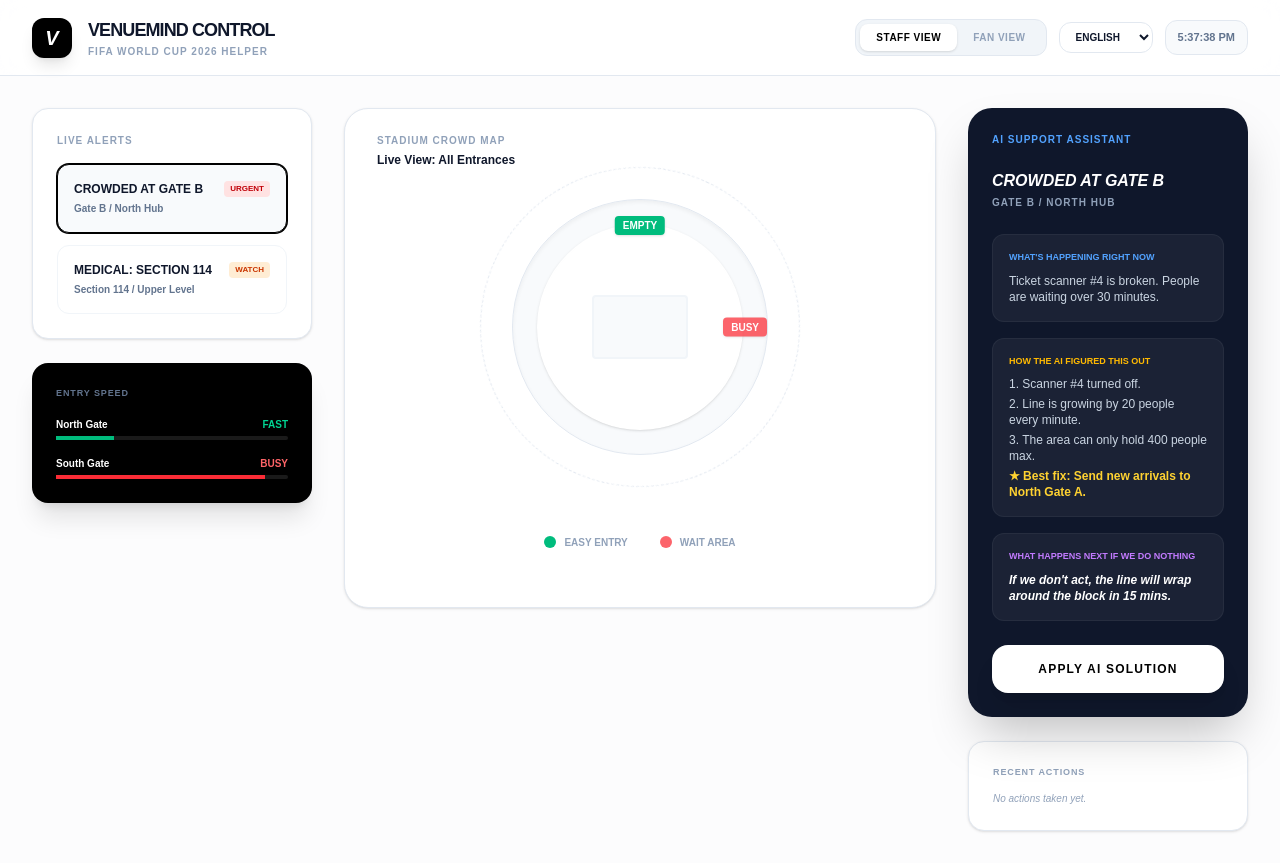
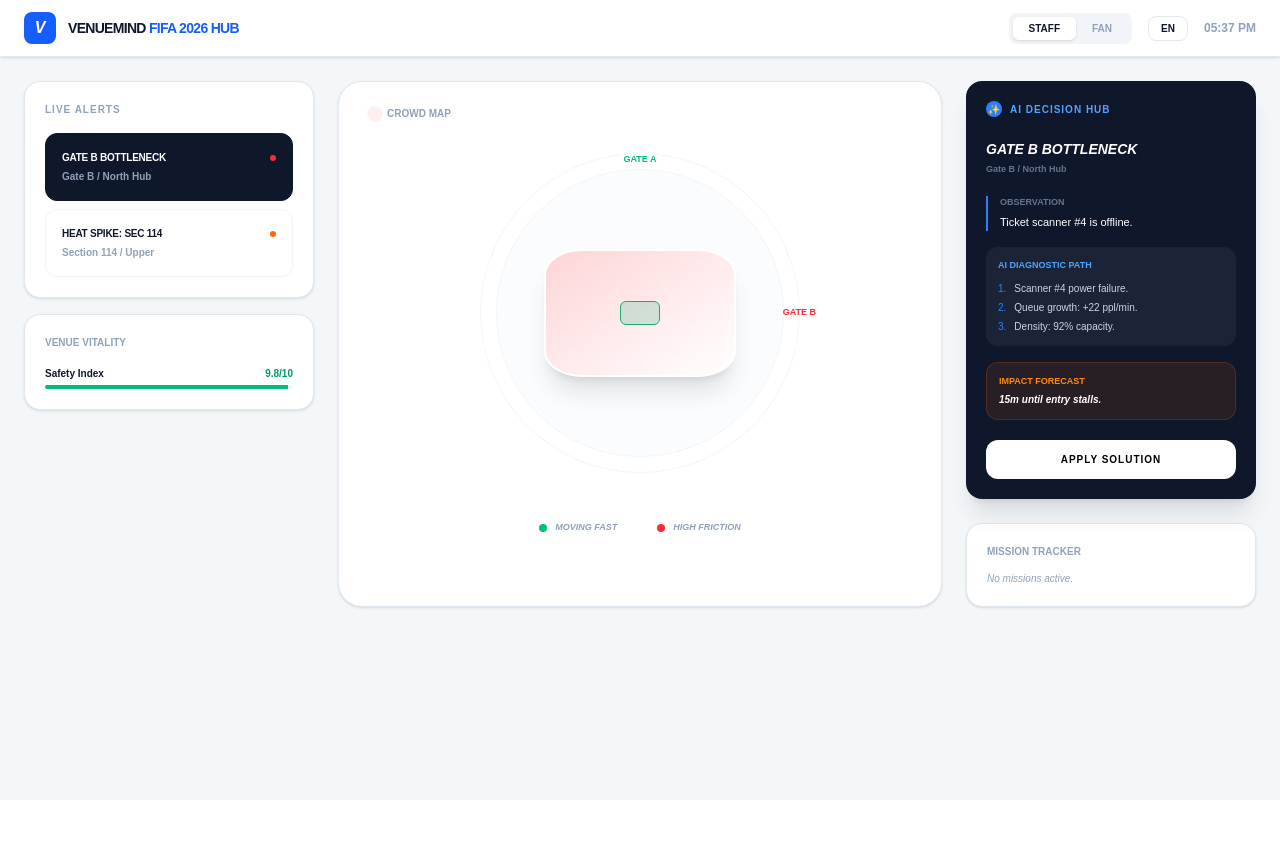
Before and after one commit to Zathist/StadiumFIFA, a Next.js app: page / in a window 1280 px wide. After the commit the page ends 800 px from the top, so only its background shows below. Built offline with nearby package versions, Linux system fonts and the light colour scheme.

Commit message:
Update page.tsx

```diff
--- a/app/page.tsx
+++ b/app/page.tsx
@@ -2,48 +2,42 @@
 
 import { useEffect, useState, useMemo } from "react";
 
-// --- Human-Friendly UI Text ---
+// --- Multi-Language Config ---
 const UI_TEXT = {
   en: {
-    title: "VenueMind Control",
-    sub: "FIFA World Cup 2026 Helper",
-    opsMode: "Staff View",
-    fanMode: "Fan View",
+    title: "VenueMind",
+    sub: "FIFA 2026 Hub",
+    opsMode: "Staff",
+    fanMode: "Fan",
     incidents: "Live Alerts",
-    heatmap: "Stadium Crowd Map",
-    dispatch: "AI Support Assistant",
-    threatLevel: "Status: Normal",
-    cta: "Apply AI Solution",
-    sustainability: "Eco-Impact: 92%",
-    fanWelcome: "Welcome to the Stadium!",
-    fanSub: "We'll help you find the best way to your seat.",
-    safetyTip: "Reminder: Only clear bags allowed today."
+    heatmap: "Crowd Map",
+    dispatch: "AI Decision Hub",
+    cta: "Apply Solution",
+    fanWelcome: "Welcome, Fan!",
+    fanSub: "Live guidance for SoFi Stadium.",
   },
   es: {
-    title: "VenueMind Control",
-    sub: "Ayudante Copa Mundial 2026",
+    title: "VenueMind",
+    sub: "FIFA 2026 Hub",
     opsMode: "Personal",
-    fanMode: "Vista de Fan",
-    incidents: "Alertas en Vivo",
-    heatmap: "Mapa de Multitud",
-    dispatch: "Asistente de IA",
-    threatLevel: "Estado: Normal",
-    cta: "Aplicar Solución IA",
-    sustainability: "Eco-Impacto: 92%",
-    fanWelcome: "¡Bienvenido al Estadio!",
-    fanSub: "Te ayudaremos a encontrar el mejor camino.",
-    safetyTip: "Recordatorio: Solo bolsas transparentes permitidas."
+    fanMode: "Fan",
+    incidents: "Alertas",
+    heatmap: "Mapa",
+    dispatch: "Centro de IA",
+    cta: "Aplicar Solución",
+    fanWelcome: "¡Bienvenido!",
+    fanSub: "Guía en vivo para el Estadio SoFi.",
   }
 };
 
 type Incident = {
   id: string;
-  level: "URGENT" | "WATCH" | "INFO";
+  level: "URGENT" | "WATCH";
   title: string;
-  reasoning: string;
+  summary: string;
+  steps: string[];
   prediction: string;
   location: string;
-  time: string;
 };
 
 export default function EliteVenueConsole() {
@@ -51,10 +45,8 @@ export default function EliteVenueConsole() {
   const [persona, setPersona] = useState<"OPS" | "FAN">("OPS");
   const [selectedId, setSelectedId] = useState("INC-1");
   const [time, setTime] = useState("");
-
-  // New States for Human-Friendly Feedback
   const [dispatchStatus, setDispatchStatus] = useState<"idle" | "sending" | "confirmed">("idle");
-  const [actionLog, setActionLog] = useState<string[]>([]);
+  const [missions, setMissions] = useState<string[]>([]);
 
   const t = UI_TEXT[lang];
 
@@ -62,229 +54,198 @@ export default function EliteVenueConsole() {
     {
       id: "INC-1",
       level: "URGENT",
-      title: lang === 'en' ? "Crowded at Gate B" : "Multitud en Puerta B",
-      reasoning: "Ticket scanner #4 is broken. People are waiting over 30 minutes.",
-      prediction: "If we don't act, the line will wrap around the block in 15 mins.",
-      location: "Gate B / North Hub",
-      time: "10:32 AM"
+      title: lang === 'en' ? "Gate B Bottleneck" : "Atasco Puerta B",
+      summary: "Ticket scanner #4 is offline.",
+      steps: [
+        lang === 'en' ? "Scanner #4 power failure." : "Fallo de energía escáner #4.",
+        lang === 'en' ? "Queue growth: +22 ppl/min." : "Crecimiento cola: +22 pers/min.",
+        lang === 'en' ? "Density: 92% capacity." : "Densidad: 92% capacidad."
+      ],
+      prediction: lang === 'en' ? "15m until entry stalls." : "15m hasta parada total.",
+      location: "Gate B / North Hub"
     },
     {
       id: "INC-2",
       level: "WATCH",
-      title: lang === 'en' ? "Medical: Section 114" : "Médico: Sección 114",
-      reasoning: "Temperature sensors show it's too hot here. High risk of fainting.",
-      prediction: "Direct fans to water stations. Send medical unit to check the area.",
-      location: "Section 114 / Upper Level",
-      time: "10:38 AM"
+      title: lang === 'en' ? "Heat Spike: Sec 114" : "Calor: Sec 114",
+      summary: "Zone temp reached 34°C.",
+      steps: [
+        lang === 'en' ? "Sensor 14 reporting peak heat." : "Sensor 14 reporta calor pico.",
+        lang === 'en' ? "No wind flow in upper concourse." : "Sin flujo aire en nivel superior.",
+        lang === 'en' ? "High risk of dehydration." : "Riesgo deshidratación alto."
+      ],
+      prediction: lang === 'en' ? "Medical alerts expected soon." : "Alertas médicas pronto.",
+      location: "Section 114 / Upper"
     }
   ], [lang]);
 
   useEffect(() => {
-    setTime(new Date().toLocaleTimeString());
-    const i = setInterval(() => setTime(new Date().toLocaleTimeString()), 1000);
+    setTime(new Date().toLocaleTimeString([], { hour: '2-digit', minute: '2-digit' }));
+    const i = setInterval(() => setTime(new Date().toLocaleTimeString([], { hour: '2-digit', minute: '2-digit' })), 1000);
     return () => clearInterval(i);
   }, []);
 
   const current = incidents.find(i => i.id === selectedId) || incidents[0];
 
-  const handleApplySolution = () => {
+  const handleApply = () => {
     setDispatchStatus("sending");
-
-    // Simulate a "Human" timeline of events
     setTimeout(() => {
       setDispatchStatus("confirmed");
-      setActionLog(prev => [`${current.title} - Staff Dispatched (${new Date().toLocaleTimeString()})`, ...prev.slice(0, 2)]);
-
-      // Reset after 5 seconds to show it's "Done"
-      setTimeout(() => setDispatchStatus("idle"), 5000);
-    }, 1500);
+      setMissions(prev => [`${current.title} - Active`, ...prev.slice(0, 1)]);
+      setTimeout(() => setDispatchStatus("idle"), 3000);
+    }, 1200);
   };
 
   return (
-    <main className="min-h-screen bg-[#fcfcfd] text-slate-900 font-sans antialiased">
+    <main className="min-h-screen bg-[#F4F7F9] text-slate-900 font-sans selection:bg-blue-100">
 
-      {/* HEADER */}
-      <header className="border-b border-slate-200 bg-white/80 backdrop-blur-md px-8 py-4 sticky top-0 z-50">
-        <div className="max-w-[1400px] mx-auto flex flex-col md:flex-row justify-between items-center gap-4">
-          <div className="flex items-center gap-4">
-            <div className="w-10 h-10 bg-black rounded-xl flex items-center justify-center shadow-lg">
-              <span className="text-white font-black italic text-xl">V</span>
-            </div>
-            <div>
-              <h1 className="text-lg font-black tracking-tighter uppercase">{t.title}</h1>
-              <p className="text-[10px] font-bold text-slate-400 uppercase tracking-widest">{t.sub}</p>
-            </div>
+      {/* COMPACT NAV */}
+      <header className="bg-white border-b border-slate-200 px-6 py-3 sticky top-0 z-50 shadow-sm">
+        <div className="max-w-7xl mx-auto flex justify-between items-center">
+          <div className="flex items-center gap-3">
+            <div className="w-8 h-8 bg-blue-600 rounded-lg flex items-center justify-center text-white font-black italic">V</div>
+            <h1 className="font-black tracking-tighter uppercase text-sm">{t.title} <span className="text-blue-600">{t.sub}</span></h1>
           </div>
 
-          <div className="flex items-center gap-3">
-            <div className="flex p-1 bg-slate-100 rounded-xl border border-slate-200">
-              <button onClick={() => setPersona("OPS")} className={`px-4 py-1.5 rounded-lg text-[10px] font-black uppercase tracking-wider transition-all ${persona === "OPS" ? "bg-white shadow-sm text-black" : "text-slate-400"}`}>{t.opsMode}</button>
-              <button onClick={() => setPersona("FAN")} className={`px-4 py-1.5 rounded-lg text-[10px] font-black uppercase tracking-wider transition-all ${persona === "FAN" ? "bg-white shadow-sm text-black" : "text-slate-400"}`}>{t.fanMode}</button>
+          <div className="flex items-center gap-4">
+            <div className="flex p-1 bg-slate-100 rounded-lg">
+              <button onClick={() => setPersona("OPS")} className={`px-4 py-1 rounded-md text-[10px] font-black uppercase transition-all ${persona === "OPS" ? "bg-white shadow-sm" : "text-slate-400"}`}>{t.opsMode}</button>
+              <button onClick={() => setPersona("FAN")} className={`px-4 py-1 rounded-md text-[10px] font-black uppercase transition-all ${persona === "FAN" ? "bg-white shadow-sm" : "text-slate-400"}`}>{t.fanMode}</button>
             </div>
-            <select value={lang} onChange={(e) => setLang(e.target.value as "en" | "es")} className="bg-white border border-slate-200 rounded-xl text-[10px] font-black uppercase px-3 py-2 outline-none">
-              <option value="en">English</option>
-              <option value="es">Español</option>
-            </select>
-            <div className="bg-slate-50 px-3 py-2 rounded-xl font-mono text-[11px] font-bold border border-slate-200 text-slate-500">{time}</div>
+            <button onClick={() => setLang(lang === 'en' ? 'es' : 'en')} className="text-[10px] font-black uppercase border border-slate-200 px-3 py-1 rounded-lg hover:bg-slate-50">{lang}</button>
+            <span className="font-mono text-xs font-bold text-slate-400">{time}</span>
           </div>
         </div>
       </header>
 
-      <div className="max-w-[1400px] mx-auto px-8 py-8">
-        <div className="grid lg:grid-cols-12 gap-8 items-start">
+      <div className="max-w-7xl mx-auto p-6 grid lg:grid-cols-12 gap-6">
 
-          {/* COLUMN 1: ALERTS */}
-          <div className="lg:col-span-3 space-y-6">
-            <div className="bg-white border border-slate-200 rounded-2xl p-6 shadow-sm">
+        {/* COL 1: ALERTS */}
+        <div className="lg:col-span-3 space-y-4">
+          <div className="bg-white p-5 rounded-2xl border border-slate-200 shadow-sm">
             <h2 className="text-[10px] font-black text-slate-400 uppercase tracking-widest mb-4">{t.incidents}</h2>
 
             {persona === "OPS" ? (
-                <div className="space-y-3">
+              <div className="space-y-2">
                 {incidents.map(i => (
-                    <button key={i.id} onClick={() => { setSelectedId(i.id); setDispatchStatus("idle"); }} className={`w-full p-4 rounded-xl border text-left transition-all block ${selectedId === i.id ? "bg-slate-50 border-black ring-1 ring-black" : "bg-white border-slate-100 hover:bg-slate-50"}`}>
-                      <div className="flex justify-between items-start mb-1">
-                        <h3 className="text-xs font-black text-slate-900 uppercase">{i.title}</h3>
-                        <span className={`text-[8px] font-black px-1.5 py-0.5 rounded ${i.level === 'URGENT' ? 'bg-red-100 text-red-700' : 'bg-orange-100 text-orange-700'}`}>{i.level}</span>
+                  <button key={i.id} onClick={() => setSelectedId(i.id)} className={`w-full p-4 rounded-xl text-left border transition-all ${selectedId === i.id ? "bg-slate-900 border-slate-900 text-white" : "bg-white border-slate-100 hover:border-slate-300"}`}>
+                    <div className="flex justify-between items-center mb-1">
+                      <span className="text-[10px] font-black uppercase tracking-tight">{i.title}</span>
+                      <div className={`w-1.5 h-1.5 rounded-full ${i.level === 'URGENT' ? 'bg-red-500' : 'bg-orange-500'}`} />
                     </div>
-                      <p className="text-[10px] text-slate-500 font-bold">{i.location}</p>
+                    <p className={`text-[10px] font-bold ${selectedId === i.id ? 'text-slate-400' : 'text-slate-400'}`}>{i.location}</p>
                   </button>
                 ))}
               </div>
             ) : (
               <div className="space-y-4">
-                   <h3 className="text-base font-black">{t.fanWelcome}</h3>
-                   <div className="p-4 bg-emerald-50 border border-emerald-100 rounded-xl">
-                      <p className="text-[9px] font-black text-emerald-700 uppercase mb-1">Best Entry For You</p>
-                      <p className="text-sm font-bold">North Gate (A)</p>
-                      <p className="text-[10px] text-emerald-600 mt-1">Short lines • 4 min walk</p>
+                <h3 className="text-sm font-black">{t.fanWelcome}</h3>
+                <div className="bg-blue-600 p-4 rounded-xl text-white">
+                  <p className="text-[9px] font-black uppercase opacity-70 mb-1">Entry Recommendation</p>
+                  <p className="font-bold text-sm">North Gate (A)</p>
+                  <p className="text-[10px] opacity-90 mt-1">Wait: Under 5 mins</p>
                 </div>
-                   <p className="text-[11px] text-slate-500 italic bg-slate-50 p-3 rounded-lg border border-slate-100">{t.safetyTip}</p>
               </div>
             )}
           </div>
 
-            <div className="bg-black text-white rounded-2xl p-6 shadow-xl">
-               <h4 className="text-[9px] font-black text-slate-500 uppercase tracking-widest mb-4">Entry Speed</h4>
-               <div className="space-y-4">
-                  <div>
-                    <div className="flex justify-between text-[10px] font-bold mb-1"><span>North Gate</span><span className="text-emerald-400">FAST</span></div>
-                    <div className="h-1 w-full bg-white/10 rounded-full"><div className="h-full bg-emerald-500 w-1/4" /></div>
-                  </div>
-                  <div>
-                    <div className="flex justify-between text-[10px] font-bold mb-1"><span>South Gate</span><span className="text-red-400">BUSY</span></div>
-                    <div className="h-1 w-full bg-white/10 rounded-full"><div className="h-full bg-red-500 w-[90%]" /></div>
-                  </div>
-               </div>
+          <div className="bg-white p-5 rounded-2xl border border-slate-200 shadow-sm">
+            <h3 className="text-[10px] font-black text-slate-400 uppercase mb-4">Venue Vitality</h3>
+            <div className="flex justify-between items-center mb-1"><span className="text-[10px] font-bold">Safety Index</span><span className="text-[10px] font-black text-emerald-600">9.8/10</span></div>
+            <div className="h-1 bg-slate-100 rounded-full overflow-hidden"><div className="h-full bg-emerald-500 w-[98%]" /></div>
           </div>
         </div>
 
-          {/* COLUMN 2: MAP */}
-          <div className="lg:col-span-6 bg-white border border-slate-200 rounded-3xl p-8 flex flex-col items-center justify-center shadow-sm min-h-[500px] relative overflow-hidden">
-             <div className="absolute top-6 left-8">
-                <h2 className="text-[10px] font-black text-slate-400 uppercase tracking-widest">{t.heatmap}</h2>
-                <p className="text-xs font-bold text-slate-900 mt-1">Live View: All Entrances</p>
+        {/* COL 2: MAP */}
+        <div className="lg:col-span-6 bg-white rounded-3xl border border-slate-200 shadow-sm p-8 flex flex-col items-center justify-center relative min-h-[500px]">
+          <div className="absolute top-6 left-8 flex items-center gap-2">
+            <div className="w-2 h-2 bg-red-500 rounded-full animate-ping" />
+            <h2 className="text-[10px] font-black text-slate-400 uppercase">{t.heatmap}</h2>
           </div>
 
-             <div className="relative w-64 h-64 md:w-80 md:h-80 flex items-center justify-center">
-                <div className="absolute inset-0 border border-dashed border-slate-200 rounded-full animate-[spin_80s_linear_infinite]" />
-                <div className="absolute inset-8 border border-slate-200 rounded-full bg-slate-50 flex items-center justify-center shadow-inner">
-                   <div className="w-full h-full relative p-6">
-                      <div className="absolute top-4 left-1/2 -translate-x-1/2 text-[10px] font-black bg-emerald-500 text-white px-2 py-0.5 rounded shadow-sm">EMPTY</div>
-                      <div className="absolute top-1/2 right-0 -translate-y-1/2 text-[10px] font-black bg-red-500 text-white px-2 py-0.5 rounded shadow-sm animate-pulse">BUSY</div>
-                      <div className="w-full h-full border-2 border-white bg-white rounded-full flex items-center justify-center shadow-sm">
-                         <div className="w-24 h-16 border-2 border-slate-100 rounded bg-slate-50" />
+          <div className="relative w-64 h-64 md:w-80 md:h-80">
+            <div className="absolute inset-0 border border-slate-100 rounded-full" />
+            <div className="absolute inset-4 border border-slate-100 rounded-full bg-slate-50/50 flex items-center justify-center">
+              <div className="w-48 h-32 border-2 border-white bg-white shadow-xl rounded-[20%] flex items-center justify-center relative overflow-hidden">
+                <div className="absolute top-0 right-0 w-full h-full bg-gradient-to-br from-red-500/20 to-transparent" />
+                <div className="w-10 h-6 bg-emerald-500/20 border border-emerald-500 rounded-md" />
               </div>
             </div>
+            {/* Gate Indicators */}
+            <span className="absolute top-0 left-1/2 -translate-x-1/2 text-[9px] font-black text-emerald-500">GATE A</span>
+            <span className="absolute top-1/2 -right-4 -translate-y-1/2 text-[9px] font-black text-red-500">GATE B</span>
+          </div>
+
+          <div className="mt-12 flex gap-10">
+            <div className="flex items-center gap-2"><div className="w-2 h-2 rounded-full bg-emerald-500" /><span className="text-[9px] font-black uppercase text-slate-400 italic">Moving Fast</span></div>
+            <div className="flex items-center gap-2"><div className="w-2 h-2 rounded-full bg-red-500" /><span className="text-[9px] font-black uppercase text-slate-400 italic">High Friction</span></div>
           </div>
         </div>
 
-             <div className="mt-12 flex gap-8">
-                <div className="flex items-center gap-2"><div className="w-3 h-3 rounded-full bg-emerald-500" /><span className="text-[10px] font-black uppercase text-slate-400">Easy Entry</span></div>
-                <div className="flex items-center gap-2"><div className="w-3 h-3 rounded-full bg-red-500 animate-pulse" /><span className="text-[10px] font-black uppercase text-slate-400">Wait Area</span></div>
+        {/* COL 3: AI HUB */}
+        <div className="lg:col-span-3 space-y-6">
+          <div className="bg-slate-900 text-white rounded-2xl p-5 shadow-xl relative overflow-hidden">
+            <div className="flex items-center gap-2 mb-6">
+              <span className="w-4 h-4 bg-blue-500 rounded-full flex items-center justify-center text-[10px]">✨</span>
+              <h2 className="text-[10px] font-black text-blue-400 uppercase tracking-widest">{t.dispatch}</h2>
+            </div>
+
+            <div className="space-y-5">
+              <div>
+                <h3 className="text-sm font-black uppercase italic leading-tight">{current.title}</h3>
+                <p className="text-[9px] font-bold text-slate-500 mt-1">{current.location}</p>
+              </div>
+
+              <div className="space-y-4">
+                <div className="border-l-2 border-blue-500 pl-3">
+                  <p className="text-[9px] font-black text-slate-500 uppercase mb-1">Observation</p>
+                  <p className="text-[11px] font-medium leading-relaxed">{current.summary}</p>
+                </div>
+
+                <div className="bg-white/5 p-3 rounded-xl">
+                  <p className="text-[9px] font-black text-blue-400 uppercase mb-2">AI Diagnostic Path</p>
+                  <div className="space-y-1">
+                    {current.steps.map((step, i) => (
+                      <p key={i} className="text-[10px] font-medium text-slate-300 flex gap-2">
+                        <span className="text-blue-500">{i + 1}.</span> {step}
+                      </p>
+                    ))}
                   </div>
                 </div>
 
-          {/* COLUMN 3: AI ASSISTANT */}
-          <div className="lg:col-span-3 space-y-6">
-            <div className="bg-slate-900 text-white rounded-3xl p-6 shadow-2xl relative overflow-hidden">
-              <h2 className="text-[10px] font-black text-blue-400 uppercase tracking-widest mb-6">{t.dispatch}</h2>
-
-              <div className="space-y-6">
-                <div>
-                  <h3 className="text-base font-black text-white leading-tight uppercase italic">{current.title}</h3>
-                  <p className="text-[10px] font-bold text-slate-400 mt-1 uppercase tracking-widest">{current.location}</p>
-                </div>
-
-                <div className="space-y-4">
-                  <div className="p-4 bg-white/5 rounded-xl border border-white/5">
-                    <p className="text-[9px] font-black text-blue-400 uppercase mb-2">What's happening right now</p>
-                    <p className="text-xs font-medium text-slate-300">{current.reasoning}</p>
-                  </div>
-
-                  <div className="p-4 bg-white/5 rounded-xl border border-white/5">
-                    <p className="text-[9px] font-black text-amber-400 uppercase mb-2">How the AI figured this out</p>
-                    <div className="space-y-1 text-xs text-slate-300 font-medium">
-                      {current.id === "INC-1" ? (
-                        <>
-                          <p>1. Scanner #4 turned off.</p>
-                          <p>2. Line is growing by 20 people every minute.</p>
-                          <p>3. The area can only hold 400 people max.</p>
-                          <p className="text-amber-300 font-bold">★ Best fix: Send new arrivals to North Gate A.</p>
-                        </>
-                      ) : (
-                        <>
-                          <p>1. Seat sensors show high heat (34°C).</p>
-                          <p>2. Fans are sitting packed closely together.</p>
-                          <p>3. High risk of people getting sick.</p>
-                          <p className="text-amber-300 font-bold">★ Best fix: Open water stations and send medics.</p>
-                        </>
-                      )}
-                    </div>
-                  </div>
-
-                  <div className="p-4 bg-white/5 rounded-xl border border-white/5">
-                    <p className="text-[9px] font-black text-purple-400 uppercase mb-2">What happens next if we do nothing</p>
-                    <p className="text-xs font-bold text-white italic">{current.prediction}</p>
+                <div className="bg-orange-500/10 p-3 rounded-xl border border-orange-500/20">
+                  <p className="text-[9px] font-black text-orange-400 uppercase mb-1">Impact Forecast</p>
+                  <p className="text-[10px] font-bold italic">{current.prediction}</p>
                 </div>
               </div>
 
               <button
-                  onClick={handleApplySolution}
+                onClick={handleApply}
                 disabled={dispatchStatus !== "idle"}
-                  className={`w-full py-4 rounded-2xl font-black text-xs uppercase tracking-widest shadow-xl transition-all duration-300 ${
-                    dispatchStatus === "confirmed"
-                      ? "bg-emerald-500 text-white"
-                      : dispatchStatus === "sending"
-                        ? "bg-blue-600 text-white animate-pulse"
-                        : "bg-white text-black hover:bg-blue-50"
+                className={`w-full py-3 rounded-xl font-black text-[10px] uppercase tracking-widest transition-all ${
+                  dispatchStatus === "confirmed" ? "bg-emerald-500" : dispatchStatus === "sending" ? "bg-blue-600 animate-pulse" : "bg-white text-black hover:bg-blue-50"
                 }`}
               >
-                  {dispatchStatus === "confirmed" ? "✓ Solution Applied" : dispatchStatus === "sending" ? "Sending Help..." : t.cta}
+                {dispatchStatus === "confirmed" ? "Mission Live" : dispatchStatus === "sending" ? "Deploying..." : t.cta}
               </button>
-
-                {/* VISUAL FEEDBACK STEPPER */}
-                {dispatchStatus !== "idle" && (
-                  <div className="mt-4 flex gap-1 h-1">
-                     <div className={`flex-1 rounded-full ${dispatchStatus === "sending" || dispatchStatus === "confirmed" ? 'bg-blue-400' : 'bg-white/10'}`} />
-                     <div className={`flex-1 rounded-full ${dispatchStatus === "confirmed" ? 'bg-emerald-400' : 'bg-white/10'}`} />
-                  </div>
-                )}
             </div>
           </div>
 
-            {/* ACTION LOG - FOR HUMAN UNDERSTANDING */}
-            <div className="bg-white border border-slate-200 p-6 rounded-2xl shadow-sm">
-               <h4 className="text-[9px] font-black text-slate-400 uppercase tracking-widest mb-3">Recent Actions</h4>
+          {/* ACTIVE MISSIONS TRACKER */}
+          <div className="bg-white p-5 rounded-2xl border border-slate-200 shadow-sm">
+            <h2 className="text-[10px] font-black text-slate-400 uppercase mb-3">Mission Tracker</h2>
             <div className="space-y-2">
-                  {actionLog.length > 0 ? actionLog.map((log, i) => (
-                    <p key={i} className="text-[10px] font-bold text-slate-600 border-l-2 border-emerald-500 pl-2">{log}</p>
-                  )) : <p className="text-[10px] text-slate-400 italic">No actions taken yet.</p>}
+              {missions.length > 0 ? missions.map((m, i) => (
+                <div key={i} className="flex justify-between items-center p-2 bg-slate-50 rounded-lg">
+                  <span className="text-[10px] font-bold">{m}</span>
+                  <div className="w-1.5 h-1.5 rounded-full bg-emerald-500 animate-pulse" />
+                </div>
+              )) : <p className="text-[10px] text-slate-400 italic">No missions active.</p>}
             </div>
           </div>
         </div>
 
       </div>
-      </div>
     </main>
   );
 }
```
Lines whose indentation alone changed are shown as unchanged.
